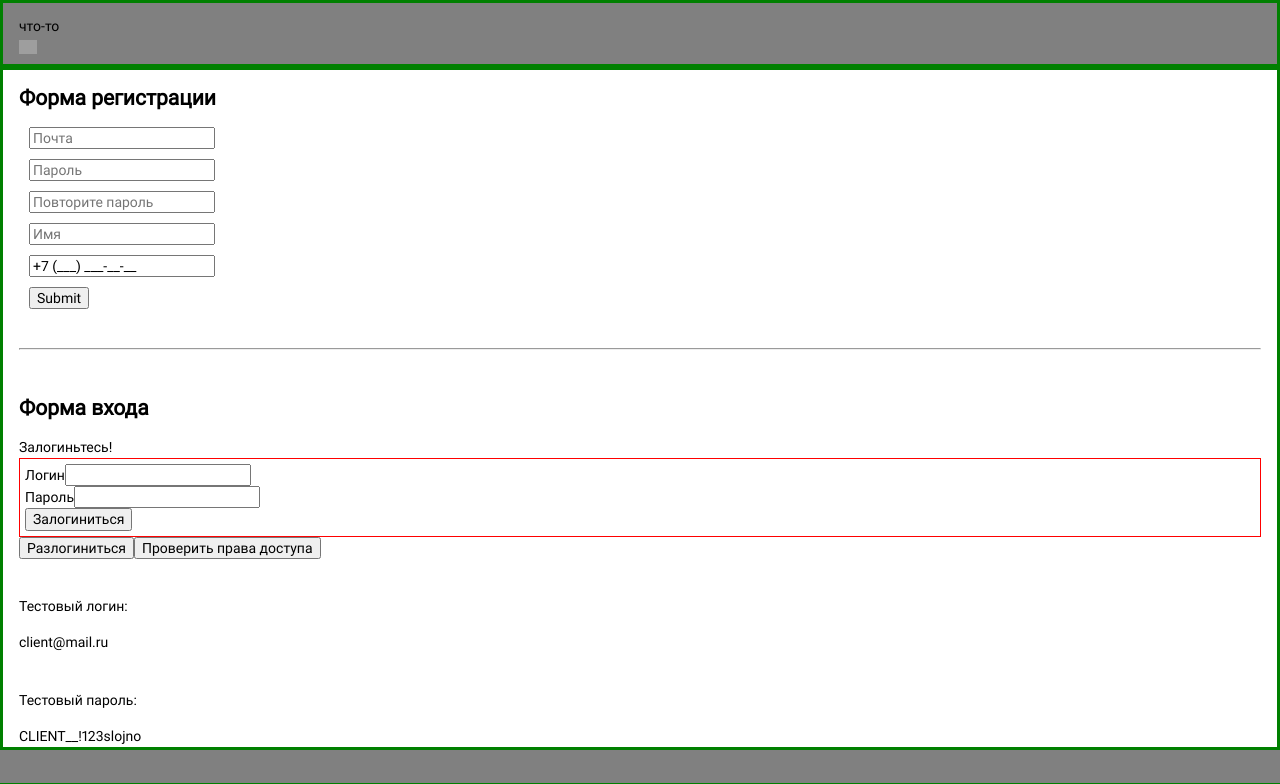
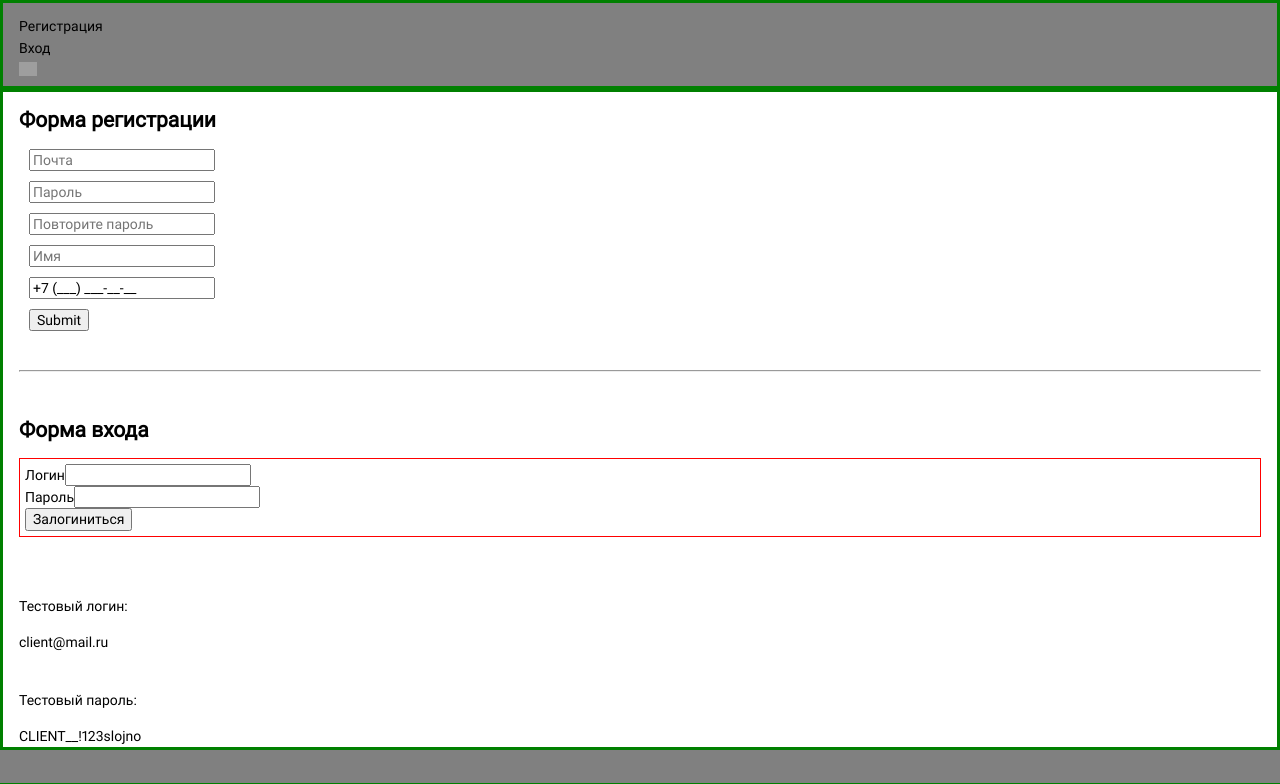
Before and after one commit to utavegu/medieval-store-client, a Next.js app: page / in a window 1280 px wide. Shown: the top 784 px of the page. Built offline with nearby package versions, Linux system fonts and the light colour scheme; grey boxes are pictures that could not be loaded.

Commit message:
feat: add draft user-menu

```diff
--- a/src/components/LoginForm/index.tsx
+++ b/src/components/LoginForm/index.tsx
@@ -19,8 +19,6 @@ const LoginForm = (): JSX.Element => {
   };
 
   return (
-    <>
-      {store.user.firstName ? store.user.firstName : 'Залогиньтесь!'}
     <form
       onSubmit={handleSubmit}
       className={styles.loginForm}
@@ -48,19 +46,6 @@ const LoginForm = (): JSX.Element => {
       </div>
       <button type="submit">Залогиниться</button>
     </form>
-      <button
-        type="button"
-        onClick={() => store.logout()}
-      >
-        Разлогиниться
-      </button>
-      <button
-        type="button"
-        onClick={() => store.test()}
-      >
-        Проверить права доступа
-      </button>
-    </>
   );
 };
 
--- a/src/layouts/Header/Header.tsx
+++ b/src/layouts/Header/Header.tsx
@@ -1,6 +1,6 @@
 'use client';
 
-import React, { FC, useState } from 'react';
+import React, { FC, useState, useContext } from 'react';
 // import { useRouter } from 'next/router';
 // import Link from 'next/link';
 // import Image from 'next/image';
@@ -12,6 +12,8 @@ import Wrapper from '../Wrapper/Wrapper';
 // import { ButtonVariant } from '../../typing/enums/buttons.enum';
 // import { IContacts } from '../../typing/interfaces/ICommon';
 import styles from './Header.module.css';
+import { observer } from 'mobx-react-lite';
+import { Context } from '@/store/context';
 
 type PropTypes = {
   contacts: any; // IContacts;
@@ -20,7 +22,14 @@ type PropTypes = {
 // eslint-disable-next-line @typescript-eslint/no-unused-vars
 const Header: FC<PropTypes> = ({ contacts }): JSX.Element => {
   // const router = useRouter();
+  const { store } = useContext(Context);
   const [isMenuOpen, setIsMenuOpen] = useState(false);
+
+  /*
+  useEffect(() => {
+    // Тут мне видится так, что нужно заглядывать в локалсторадж, проверять наличие ацесс токена, если он есть парсить его и сравнивать его экспр с текущей датой-временем. Если текущая больше или равна - вызывать метод разлогина. И всё это не тут, а скорее в сторе, а тут только сам метод дёргать.  Либо просто делать "фетч юзер", а бэк уже там сам разрулит. Подумай ещё на свежую голову, но точно знаю что надо сделать подобный механизм от протухания токена ещё и запускать его 1 раз при заходе на сайт. Дергать юзера, пожалуй, будет более отказоустойчиво, так как на бэке все эти механизмы с токенами уже хорошо отлажены. Но можно в качестве дополнительной проверки и таймстэмпы сравнить, всё равно токен парсить будешь. Кстати, обрати внимание, что сейчас обновление страницы разлогинивает - вот это тоже поправь.
+  }, [])
+  */
 
   // useEffect(() => {
   //   if (typeof window !== 'undefined') {
@@ -36,6 +45,36 @@ const Header: FC<PropTypes> = ({ contacts }): JSX.Element => {
     <header className={classnames(styles.header, isMenuOpen && styles.fullscreenMenu)}>
       <Wrapper>
         <div className={styles.menuHeading}>
+          {/* TODO: Пока такая проверка, но лучше держать состояние в сторе для этого специальное */}
+          {store.user?.email ? (
+            <div>
+              <b>Здравствуйте, {store.user.firstName}!</b>
+              <br />
+              {/* Переход на страницу профиля */}
+              <a>Войти в личный кабинет</a>
+              <br />
+              <button
+                type="button"
+                onClick={() => store.logout()}
+              >
+                Разлогиниться
+              </button>
+              {/* <button
+            type="button"
+            onClick={() => store.test()}
+          >
+            Проверить права доступа
+          </button> */}
+            </div>
+          ) : (
+            <div>
+              {/* Вызов формы регистрации */}
+              <a>Регистрация</a>
+              <br />
+              {/* Вызов формы входа */}
+              <a>Вход</a>
+            </div>
+          )}
           {/* {router.pathname === '/' ? (
             <div>
               <Image src="/img/icons/company-logo.svg" alt="Логотип компании" width="34" height="36" />
@@ -51,7 +90,7 @@ const Header: FC<PropTypes> = ({ contacts }): JSX.Element => {
             // <a className={styles.menuHeadingPhone} href={`tel:${spaceSweeper(contacts.commonPhone)}`}>
             //   {contacts.commonPhone}
             // </a>
-            <div>что-то</div>
+            <div></div>
           )}
           <button
             className={classnames(styles.toggleMenuButton, isMenuOpen ? styles.close : styles.open)}
@@ -78,4 +117,4 @@ const Header: FC<PropTypes> = ({ contacts }): JSX.Element => {
   );
 };
 
-export default Header;
+export default observer(Header);
```
Also changed, not shown: src/store/store.ts (+7 -1 lines). Lines whose indentation alone changed are shown as unchanged.
